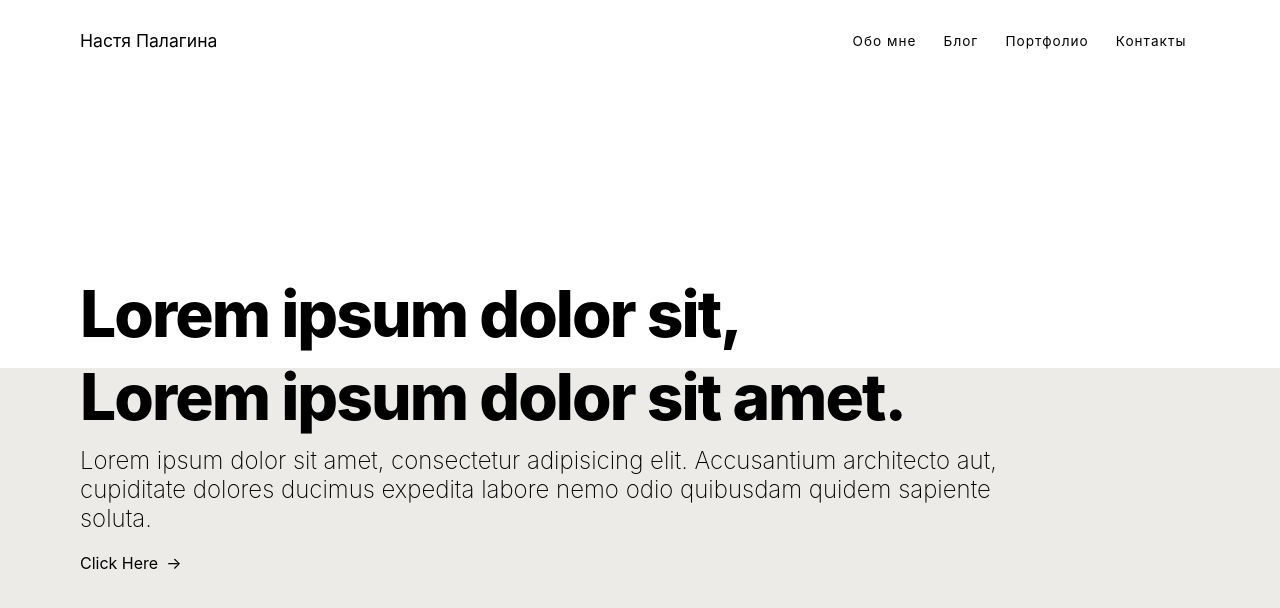
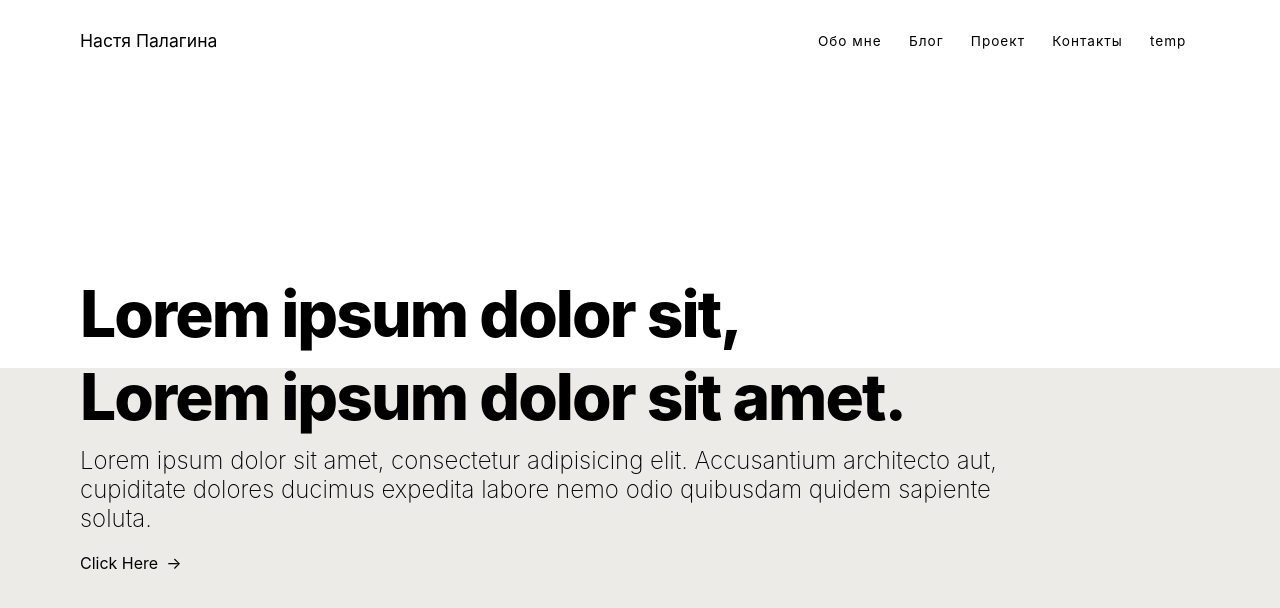
Before and after one commit to neyasha/svelte-test, a SvelteKit app: page / in a window 1280 px wide. Shown: the top 608 px of the page. Built offline with nearby package versions, Linux system fonts and the light colour scheme.

Commit message:
add pages

```diff
--- a/src/routes/+layout.svelte
+++ b/src/routes/+layout.svelte
@@ -2,10 +2,9 @@
     <div class = "nav-container">
         <a href="/" class ="nav-logo" title="Back to Homepages">Настя Палагина</a>
         <div class="nav-links">
-            <a href="/about" class = "link">Обо мне</a>
-            <a href="/blog" class = "link">Блог</a>
-            <a href="/projects" class = "link">Портфолио</a>
-            <a href="/contact" class = "link">Контакты</a>
+            {#each nav as link}
+            <a href={link.href} class="link">{link.title}</a>
+            {/each}
         </div>
     </div>
 </nav>
@@ -14,7 +13,30 @@
     <!--Pages will be injected below-->
     <slot></slot>
 </div>
-
+<script>
+    const nav = [
+        {
+         title: "Обо мне",
+         href: "/about"
+        },
+        {
+         title: "Блог",
+         href: "/blog",
+        },
+        {
+         title: "Проект",
+         href: "/project",
+        },
+        {
+         title: "Контакты",
+         href: "/contacts",
+        },
+        {
+         title: "temp",
+         href: "/temp"
+        }
+    ]
+</script>
 <style>
     .container{
         max-width: 1400px;
```
Also changed, not shown: src/routes/about/+page.svelte (added), src/routes/blog/+page.svelte (added), src/routes/contact/+page.svelte (added), src/routes/project/+page.svelte (added).
